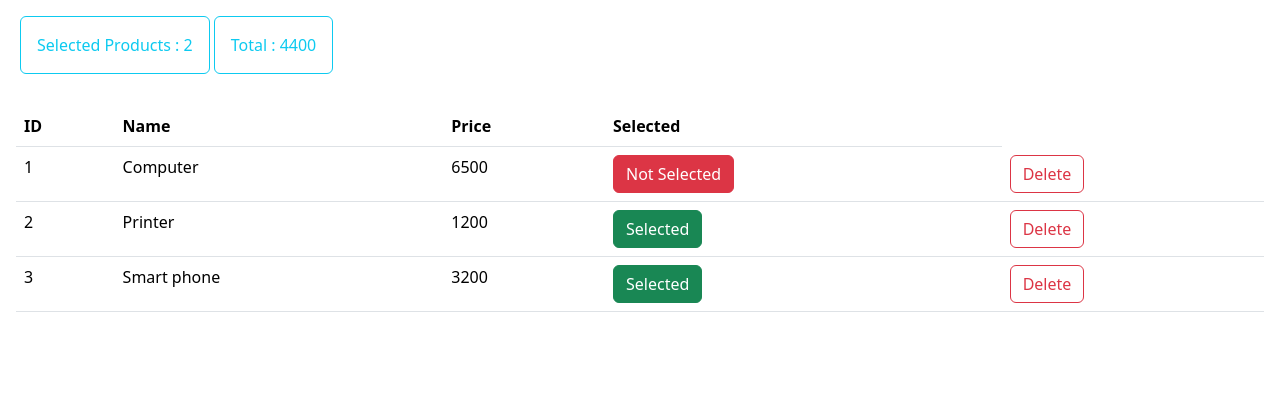
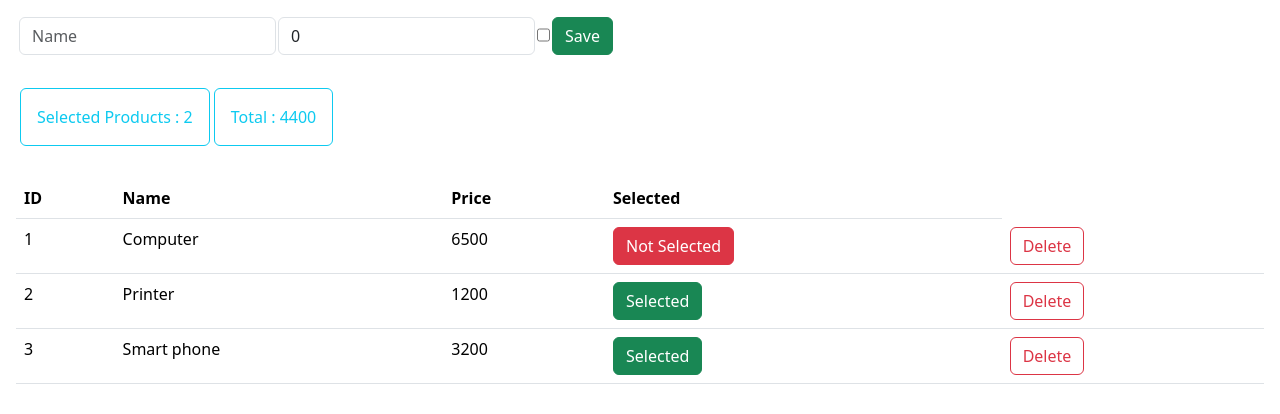
Before and after one commit to abed7helmi/ANGULAR_17_SIGNALS_, an Angular app: page / in a window 1280 px wide. Shown: the top 414 px of the page. Built offline with nearby package versions, Linux system fonts and the light colour scheme.

Commit message:
feat : ajout product

```diff
--- /dev/null
+++ b/src/app/add-product/add-product.component.html
@@ -0,0 +1,24 @@
+<div class="p-3">
+  <form [formGroup]="productForm" (ngSubmit)="saveProduct()">
+    <table>
+      <tbody>
+      <tr>
+        <td></td>
+        <td>
+          <input placeholder="Name" type="text" class="form-control" formControlName="name">
+        </td>
+        <td>
+          <input placeholder="Price" type="text" class="form-control" formControlName="price">
+        </td>
+        <td>
+          <input placeholder="Selected" type="checkbox" class="form-check" formControlName="selected">
+        </td>
+        <td>
+          <button class="btn btn-success">Save</button>
+        </td>
+      </tr>
+      </tbody>
+    </table>
+
+  </form>
+</div>
--- /dev/null
+++ b/src/app/add-product/add-product.component.ts
@@ -0,0 +1,35 @@
+import { Component } from '@angular/core';
+import {FormBuilder, FormGroup} from "@angular/forms";
+import {ProductService} from "../services/product.service";
+import {Product} from "../model/product.model";
+
+@Component({
+  selector: 'app-add-product',
+  templateUrl: './add-product.component.html',
+  styleUrl: './add-product.component.css'
+})
+export class AddProductComponent {
+  productForm! : FormGroup;
+
+  constructor(private fb : FormBuilder, private productService : ProductService) {
+  }
+
+  ngOnInit() {
+    this.productForm= this.fb.group({
+      name : this.fb.control(''),
+      price : this.fb.control(0),
+      selected : this.fb.control(false)
+    });
+  }
+
+  saveProduct() {
+    let product : Product= {
+      id : 0,
+      name : this.productForm.value.name,
+      price : parseFloat(this.productForm.value.price),
+      selected : this.productForm.value.selected
+    }
+    this.productService.saveProduct(product)
+  }
+
+}
--- a/src/app/app.component.html
+++ b/src/app/app.component.html
@@ -1,2 +1,4 @@
+<app-add-product></app-add-product>
 <app-dash-board></app-dash-board>
+
 <app-products-list></app-products-list>
--- a/src/app/app.module.ts
+++ b/src/app/app.module.ts
@@ -1,5 +1,5 @@
 import { NgModule } from '@angular/core';
-import { BrowserModule } from '@angular/platform-browser';
+import { BrowserModule, provideClientHydration } from '@angular/platform-browser';
 
 import { AppRoutingModule } from './app-routing.module';
 import { AppComponent } from './app.component';
@@ -8,6 +8,8 @@ import { ProductComponent } from './product/product.component';
 import { ProductsComponent } from './products/products.component';
 import { ProductsListComponent } from './products-list/products-list.component';
 import { DashBoardComponent } from './dash-board/dash-board.component';
+import { AddProductComponent } from './add-product/add-product.component';
+import {ReactiveFormsModule} from "@angular/forms";
 
 @NgModule({
   declarations: [
@@ -15,12 +17,13 @@ import { DashBoardComponent } from './dash-board/dash-board.component';
     ProductComponent,
     ProductsComponent,
     ProductsListComponent,
-    DashBoardComponent
+    DashBoardComponent,
+    AddProductComponent
   ],
   imports: [
     BrowserModule,
     AppRoutingModule,
-    NgbModule
+    NgbModule, ReactiveFormsModule
   ],
   providers: [],
   bootstrap: [AppComponent]
```
Also changed, not shown: src/app/add-product/add-product.component.css (added), 1 other file (tests, documents, lock files or other folders).
